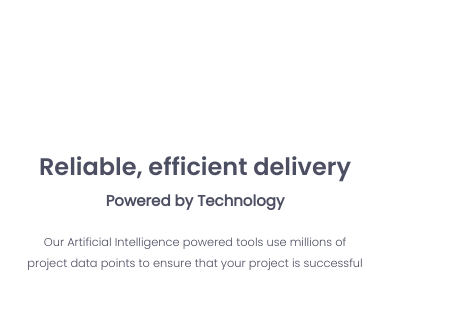
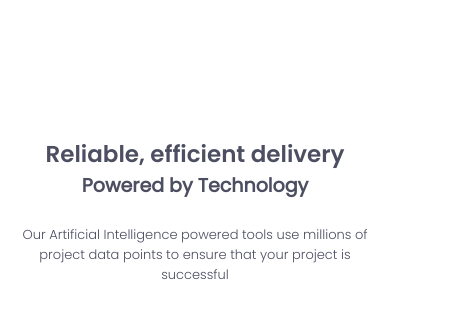
Before and after one commit to 0xabdulkhaliq/four-card-feature-section, a website built with Parcel: page index.html in a window 390 px wide. Shown: the top 335 px of the page, 475 px wide, since content can reach past the window. Built offline with nearby package versions, Linux system fonts and the light colour scheme.

Commit message:
Development (#1)
fix: fixed content overflow

This fixes the content overflow of DOM elements after Scrollreveal.js's animation ends.

```diff
--- a/assets/css/styles.css
+++ b/assets/css/styles.css
@@ -43,6 +43,13 @@
 }
 
 /*
+    PREVENTS CONTENT OVERFLOW
+*/
+html{
+	overflow: hidden;
+}
+
+/*
     BODY SECTION
 */
 html,
@@ -67,6 +74,9 @@ body {
 .main-heading {
     width: 560px;
     margin-bottom: 20px;
+}
+.main-heading span {
+	display: block;
 }
 .bold-text {
     font-family: "Poppins Semibold";
@@ -215,33 +225,42 @@ a {
 @media only screen and (max-width: 450px) {
 
     body {
-        display: grid;
         overflow: hidden;
         justify-content: center;
     }
 
     .header {
-        transform: scale(.6);
+		display: grid;
+		place-items: center;
         text-align: center;
         margin: 0;
     }
     .main-heading {
-        margin-bottom: 30px;
+        margin-bottom: 25px;
+    }
+    .bold-text {
+		font-size: 23px;
+    }
+    .thin-text {
+	   font-size: 19px;
     }
     .main-text{
-        font-size: 19px;
-        line-height: 35px;
+        line-height: 20px;
+        width: 92vw;
+        font-size: 13px;
     }
+
     .mySwiper {
         transform: scale(.7) translateX(-60px);
-        overflow: visible;
+        overflow: visible !important; /* Overwrites swiper's css rules */
+        padding-top: 35px;
     }
     .swiper-container {
         height: 100%;
     }
     .featured-card {
         width: 370px;
-        height: calc(100vh - 50vh);
+        height: calc(100vh - 40vh);
     }
     .author-link {
         transform: scale(.75);
--- a/index.html
+++ b/index.html
@@ -1,12 +1,13 @@
 <!DOCTYPE html>
 <html lang="en">
 <head>
-    <meta charset="utf-8"/>
-    <meta name="viewport" content="width=device-width, initial-scale=1.0"/>
-    <link rel="icon" type="image/png" sizes="32x32" href="./assets/images/favicon-32x32.png"/>
-    <title>Four card feature section | Frontend Mentor</title>
-    <link rel="stylesheet" href="https://cdn.jsdelivr.net/npm/swiper/swiper-bundle.min.css"/>
-    <link rel="stylesheet" href="./assets/css/styles.css">
+  <meta charset="UTF-8"/>
+  <meta http-equiv="X-UA-Compatible" content="IE=edge"/>
+  <meta name="viewport" content="width=device-width, initial-scale=1.0"/>
+  <link rel="icon" type="image/png" sizes="32x32" href="./assets/images/favicon-32x32.png"/>
+  <title>Four card feature section | Frontend Mentor</title>
+  <link rel="stylesheet" href="./assets/css/styles.css">
+  <link rel="stylesheet" href="https://cdn.jsdelivr.net/npm/swiper/swiper-bundle.min.css"/>
 </head>
 <body>
     <!-- HEADER -->
```
